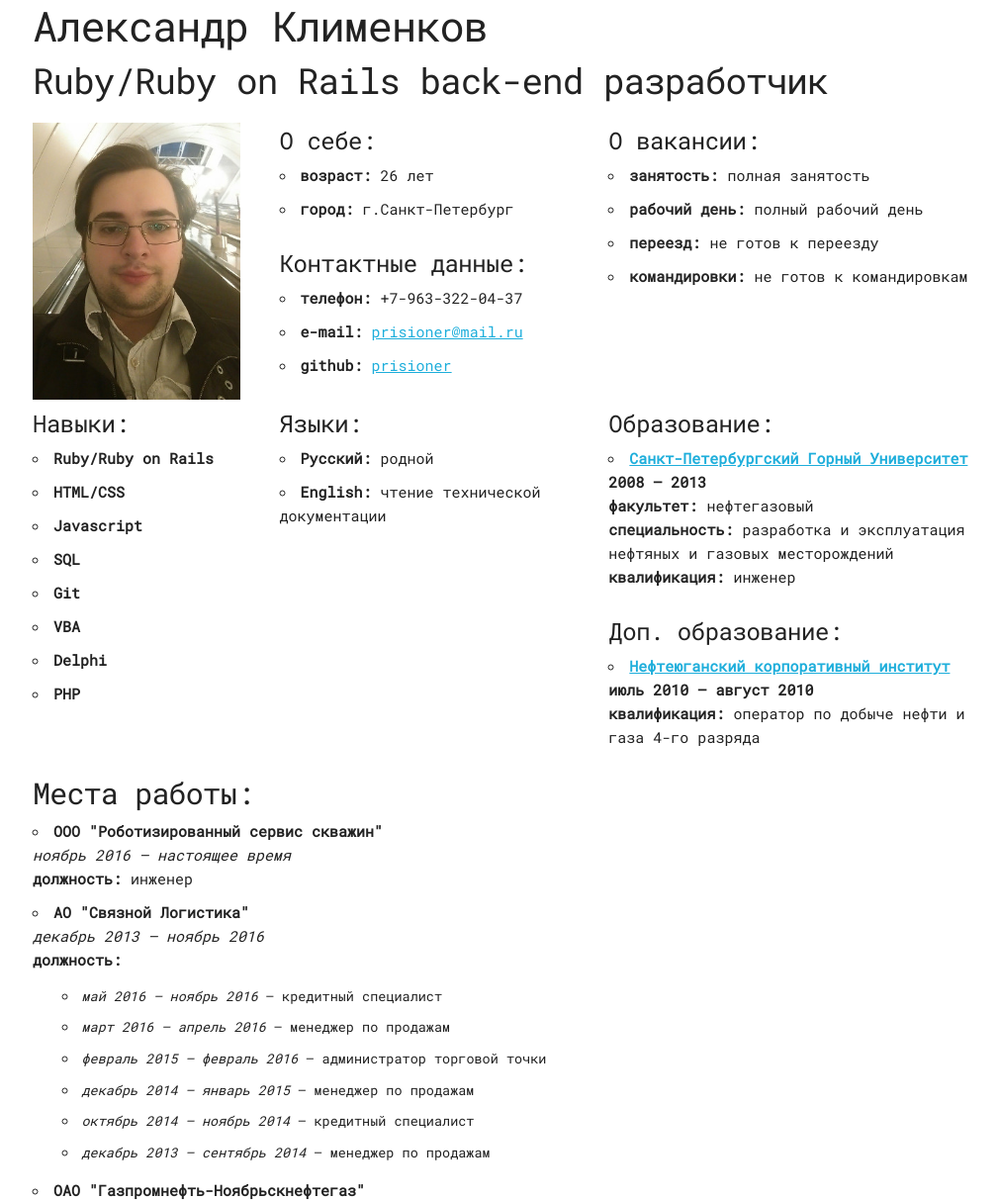
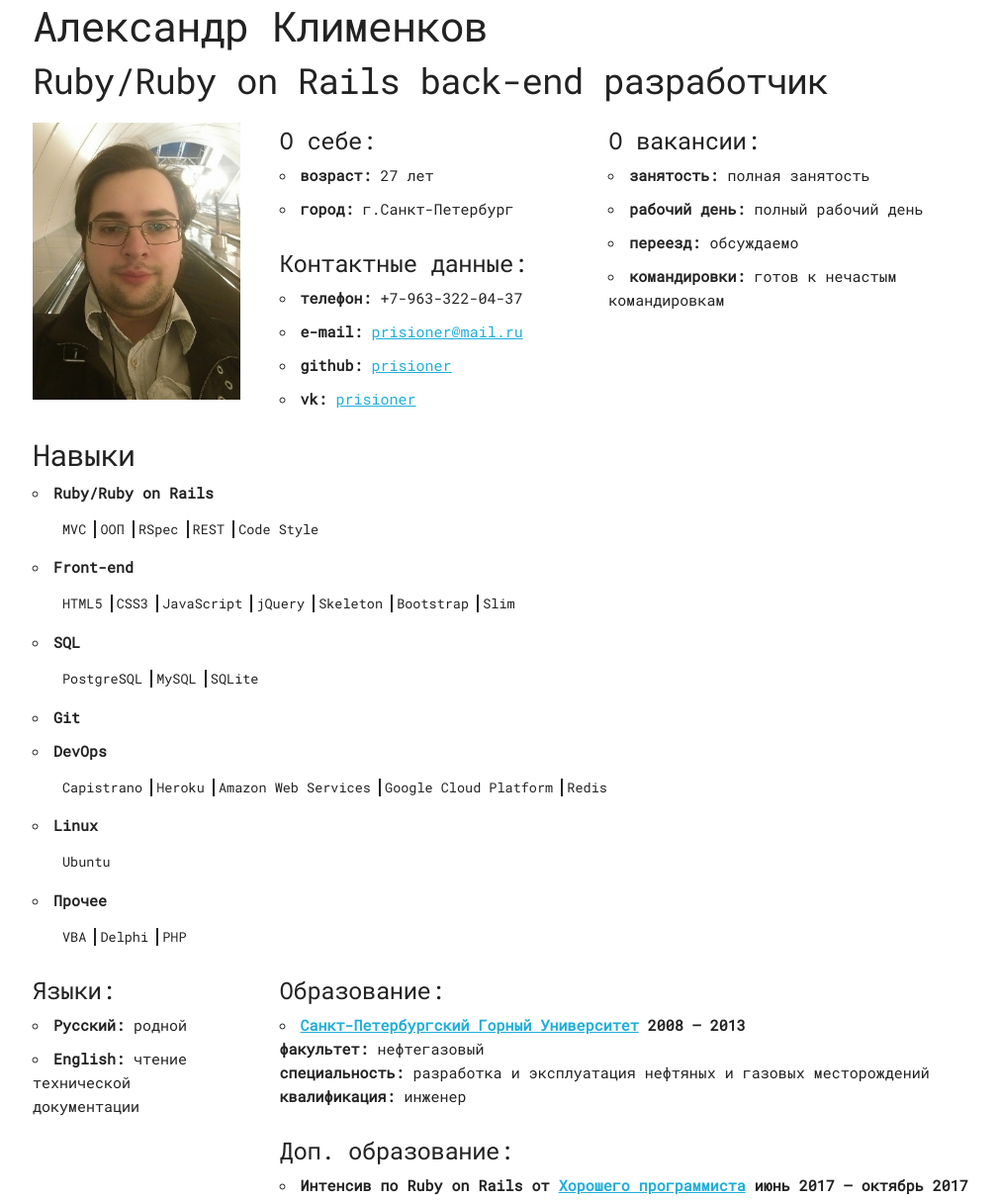
Before and after one commit to prisioner/cv, a plain HTML site: page index.html in a window 1280 px wide. Shown: the top 1213 px of the page at 99% size, without its empty margins (127-1137 px from the left). Drawn offline with Linux system fonts and the light colour scheme.

Commit message:
update info

```diff
--- /dev/null
+++ b/css/main.css
@@ -0,0 +1,12 @@
+.horizontal {
+  list-style: square inside;
+}
+
+.horizontal li {
+  display: inline;
+}
+
+.horizontal li + li {
+  border-left: 2px solid;
+  padding-left: 0.3em;
+}
--- a/index.html
+++ b/index.html
@@ -2,9 +2,10 @@
 <html>
   <head lang="ru">
     <meta charset="utf-8">
-    <title>Резюме</title>
+    <title>Резюме - Александр Клименков</title>
     <link rel="stylesheet" href="css/normalize.css">
     <link rel="stylesheet" href="css/skeleton.css">
+    <link rel="stylesheet" href="css/main.css">
     <link href="https://fonts.googleapis.com/css?family=Roboto+Mono" rel="stylesheet">
   </head>
   <body>
@@ -20,7 +21,7 @@
         <div class="four columns">
           <h5>О себе:</h5>
           <ul>
-            <li><strong>возраст:</strong> 26 лет</li>
+            <li><strong>возраст:</strong> 27 лет</li>
             <li><strong>город:</strong> г.Санкт-Петербург</li>
           </ul>
           <h5>Контактные данные:</h5>
@@ -28,6 +29,7 @@
             <li><strong>телефон:</strong> +7-963-322-04-37</li>
             <li><strong>e-mail:</strong> <a href="mailto:prisioner@mail.ru">prisioner@mail.ru</a></li>
             <li><strong>github:</strong> <a href="https://github.com/prisioner" target="_blank">prisioner</a></li>
+            <li><strong>vk:</strong> <a href="https://vk.com/prisioner" target="_blank">prisioner</a></li>
           </ul>
         </div>
         <div class="five columns">
@@ -35,37 +37,84 @@
           <ul>
             <li><strong>занятость:</strong> полная занятость</li>
             <li><strong>рабочий день:</strong> полный рабочий день</li>
-            <li><strong>переезд:</strong> не готов к переезду</li>
-            <li><strong>командировки:</strong> не готов к командировкам</li>
+            <li><strong>переезд:</strong> обсуждаемо</li>
+            <li><strong>командировки:</strong> готов к нечастым командировкам</li>
+          </ul>
+        </div>
+      </div>
+      <div class="row">
+        <div class="twelve columns">
+          <h4>Навыки</h4>
+          <ul>
+            <li>
+              <strong>Ruby/Ruby on Rails</strong>
+              <ul class="horizontal">
+                <li>MVC</li>
+                <li>ООП</li>
+                <li>RSpec</li>
+                <li>REST</li>
+                <li>Code Style</li>
+              </ul>
+            </li>
+            <li>
+              <strong>Front-end</strong>
+              <ul class="horizontal">
+                <li>HTML5</li>
+                <li>CSS3</li>
+                <li>JavaScript</li>
+                <li>jQuery</li>
+                <li>Skeleton</li>
+                <li>Bootstrap</li>
+                <li>Slim</li>
+              </ul>
+            </li>
+            <li>
+              <strong>SQL</strong>
+              <ul class="horizontal">
+                <li>PostgreSQL</li>
+                <li>MySQL</li>
+                <li>SQLite</li>
+              </ul>
+            </li>
+            <li><strong>Git</strong></li>
+            <li>
+              <strong>DevOps</strong>
+              <ul class="horizontal">
+                <li>Capistrano</li>
+                <li>Heroku</li>
+                <li>Amazon Web Services</li>
+                <li>Google Cloud Platform</li>
+                <li>Redis</li>
+              </ul></li>
+            <li>
+              <strong>Linux</strong>
+              <ul class="horizontal">
+                <li>Ubuntu</li>
+              </ul></li>
+            <li>
+              <strong>Прочее</strong>
+              <ul class="horizontal">
+                <li>VBA</li>
+                <li>Delphi</li>
+                <li>PHP</li>
+              </ul>
+            </li>
           </ul>
         </div>
       </div>
       <div class="row">
         <div class="three columns">
-          <h5>Навыки:</h5>
-          <ul>
-            <li><strong>Ruby/Ruby on Rails</strong></li>
-            <li><strong>HTML/CSS</strong></li>
-            <li><strong>Javascript</strong></li>
-            <li><strong>SQL</strong></li>
-            <li><strong>Git</strong></li>
-            <li><strong>VBA</strong></li>
-            <li><strong>Delphi</strong></li>
-            <li><strong>PHP</strong></li>
-          </ul>
-        </div>
-        <div class="four columns">
           <h5>Языки:</h5>
           <ul>
             <li><strong>Русский:</strong> родной</li>
             <li><strong>English:</strong> чтение технической документации</li>
           </ul>
         </div>
-        <div class="five columns">
+        <div class="nine columns">
           <h5>Образование:</h5>
           <ul>
             <li>
-              <strong><a href="http://spmi.ru/" target="_blank">Санкт-Петербургский Горный Университет</a></strong>
+              <strong><a href="https://spmi.ru/" target="_blank">Санкт-Петербургский Горный Университет</a></strong>
               <strong>2008 &mdash; 2013</strong><br>
               <strong>факультет:</strong> нефтегазовый<br>
               <strong>специальность:</strong> разработка и эксплуатация нефтяных и газовых месторождений<br>
@@ -74,6 +123,10 @@
           </ul>
           <h5>Доп. образование:</h5>
           <ul>
+            <li>
+              <strong>Интенсив по Ruby on Rails от <a href="http://goodprogrammer.ru/" target="_blank">Хорошего программиста</a></strong>
+              <strong>июнь 2017 &mdash; октябрь 2017</strong><br>
+            </li>
             <li>
               <strong><a href="http://rn-nki.ru/" target="_blank">Нефтеюганский корпоративный институт</a></strong>
               <strong>июль 2010 &mdash; август 2010</strong><br>
@@ -87,8 +140,13 @@
           <h4>Места работы:</h4>
           <ul>
             <li>
+              <strong>ООО "Петролайф"</strong><br>
+              <em>ноябрь 2017 &mdash; настоящее время</em><br>
+              <strong>должность:</strong> инженер
+            </li>
+            <li>
               <strong>ООО "Роботизированный сервис скважин"</strong><br>
-              <em>ноябрь 2016 &mdash; настоящее время</em><br>
+              <em>ноябрь 2016 &mdash; октябрь 2017</em><br>
               <strong>должность:</strong> инженер
             </li>
             <li>
```
